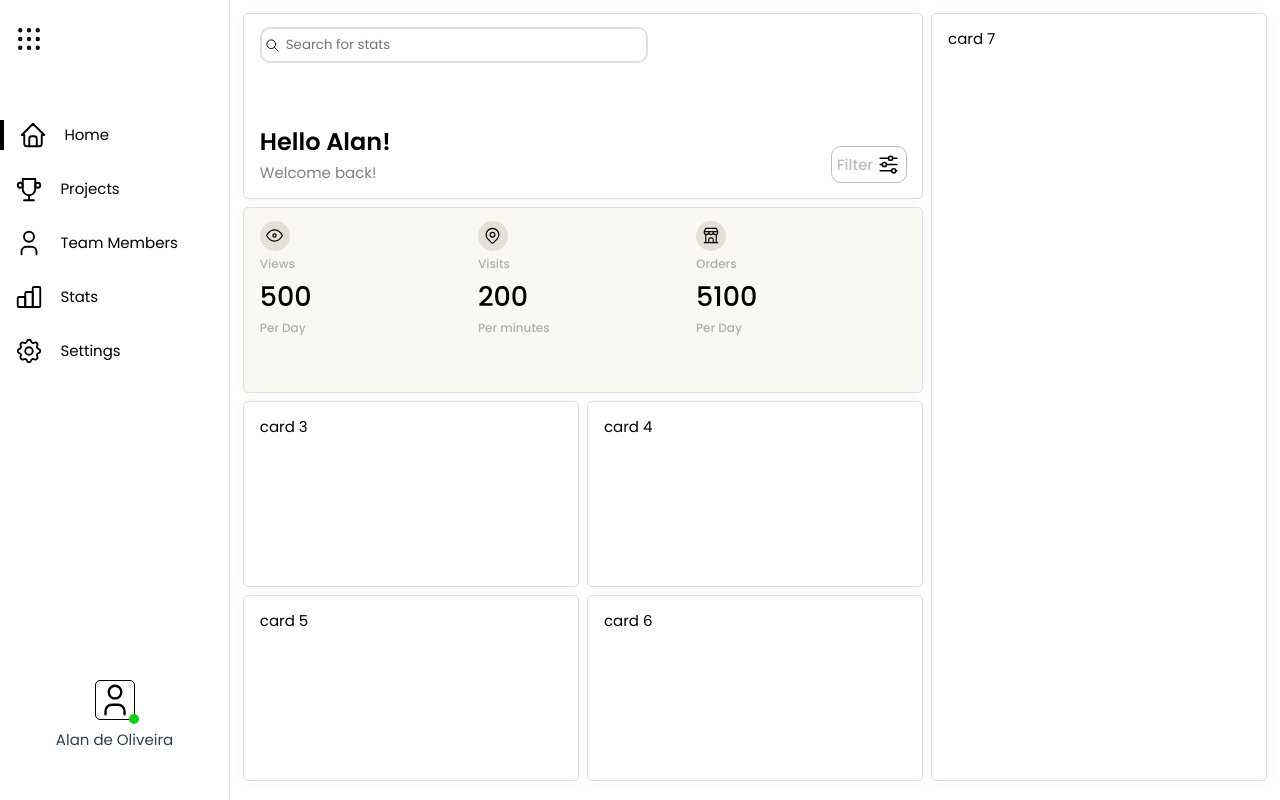
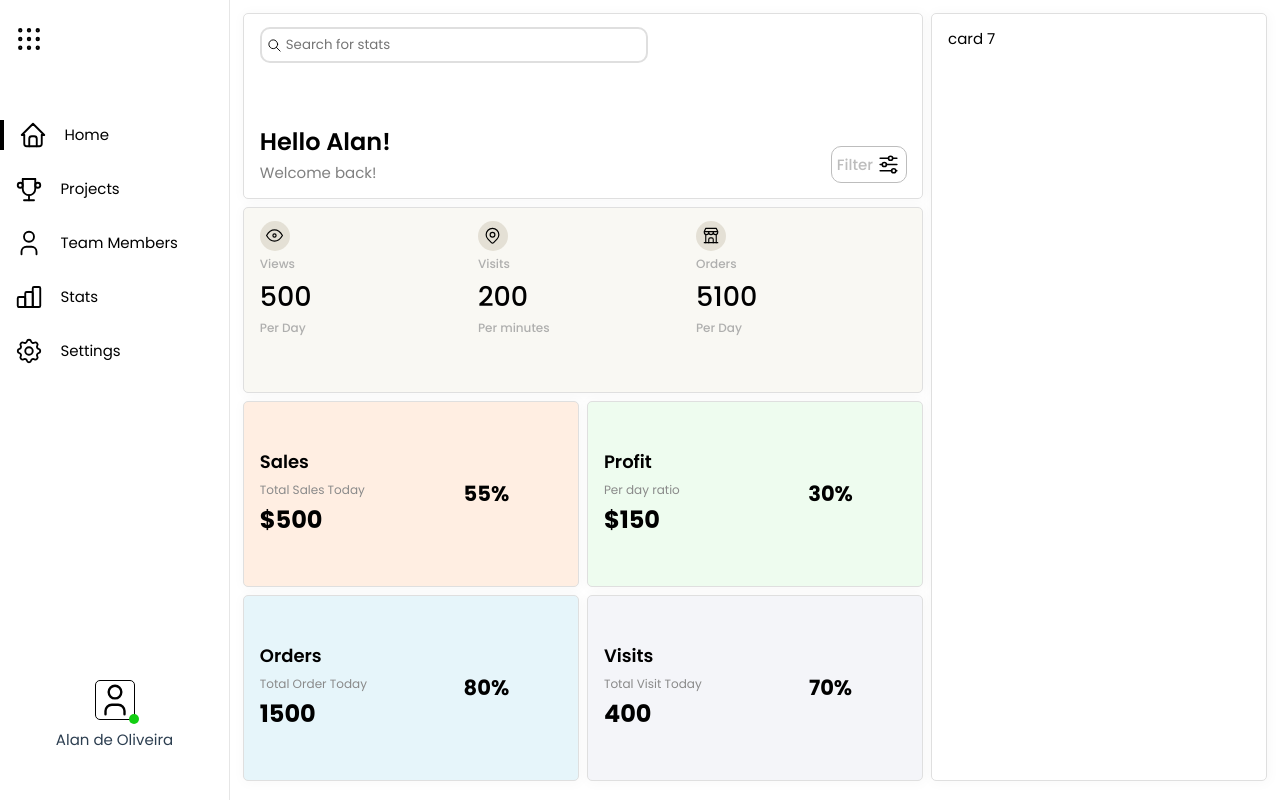
Before and after one commit to alalan55/DashBoard-vue3, a Vue app: page / in a window 1280 px wide. Built offline with nearby package versions, Linux system fonts and the light colour scheme.

Commit message:
Insere componentes 2, 3, 4, 5 e 6

```diff
--- a/src/components/template/HomeTemplate.vue
+++ b/src/components/template/HomeTemplate.vue
@@ -1,11 +1,9 @@
 <template>
   <div class="home-template">
-
     <div class="card-1">
       <div class="input">
         <input type="text" placeholder="Search for stats" />
-        <img src="@/assets/icons/search.svg" alt="search" class="icon-search">
-
+        <img src="@/assets/icons/search.svg" alt="search" class="icon-search" />
       </div>
       <div class="names">
         <span class="greeting">Hello Alan!</span>
@@ -13,17 +11,16 @@
       </div>
       <div class="btn-filter">
         <span>Filter</span>
-            <img src="@/assets/icons/filter.svg" alt="">
+        <img src="@/assets/icons/filter.svg" alt="" />
       </div>
     </div>
-
 
     <div class="card-2">
       <div class="card-2-content">
         <div class="item-card">
           <div class="img">
             <figure>
-                      <img src="@/assets/icons/eye.svg" alt="">
+              <img src="@/assets/icons/eye.svg" alt="" />
             </figure>
             <span class="sub-text">Views</span>
           </div>
@@ -35,7 +32,7 @@
         <div class="item-card">
           <div class="img">
             <figure>
-                      <img src="@/assets/icons/pin.svg" alt="">
+              <img src="@/assets/icons/pin.svg" alt="" />
             </figure>
             <span class="sub-text">Visits</span>
           </div>
@@ -47,7 +44,7 @@
         <div class="item-card">
           <div class="img">
             <figure>
-                      <img src="@/assets/icons/store.svg" alt="">
+              <img src="@/assets/icons/store.svg" alt="" />
             </figure>
             <span class="sub-text">Orders</span>
           </div>
@@ -59,20 +56,99 @@
       </div>
     </div>
 
+    <div class="card-3">
+      <div class="small-content-card">
+        <div class="conts">
+          <div>
+            <div class="title-small">
+              <span>Sales</span>
+            </div>
+          </div>
+          <div class="subtitle-small">
+            <span> Total Sales Today </span>
+          </div>
+          <div class="value-small">
+            <span> $500 </span>
+          </div>
+        </div>
 
+        <div>
+          <div class="percentage">
+            <span>55%</span>
+          </div>
+        </div>
+      </div>
+    </div>
 
+    <div class="card-4">
+       <div class="small-content-card">
+        <div class="conts">
+          <div>
+            <div class="title-small">
+              <span>Profit</span>
+            </div>
+          </div>
+          <div class="subtitle-small">
+            <span> Per day ratio </span>
+          </div>
+          <div class="value-small">
+            <span> $150 </span>
+          </div>
+        </div>
 
-    <div class="card-3">
-      <span>card 3</span>
+        <div>
+          <div class="percentage">
+            <span>30%</span>
           </div>
-    <div class="card-4">
-      <span>card 4</span>
         </div>
+      </div>
+    </div>
+
     <div class="card-5">
-      <span>card 5</span>
+      <div class="small-content-card">
+        <div class="conts">
+          <div>
+            <div class="title-small">
+              <span>Orders</span>
+            </div>
+          </div>
+          <div class="subtitle-small">
+            <span> Total Order Today </span>
+          </div>
+          <div class="value-small">
+            <span> 1500 </span>
+          </div>
+        </div>
+
+        <div>
+          <div class="percentage">
+            <span>80%</span>
+          </div>
+        </div>
+      </div>
     </div>
     <div class="card-6">
-      <span>card 6</span>
+      <div class="small-content-card">
+        <div class="conts">
+          <div>
+            <div class="title-small">
+              <span>Visits</span>
+            </div>
+          </div>
+          <div class="subtitle-small">
+            <span> Total Visit Today </span>
+          </div>
+          <div class="value-small">
+            <span> 400 </span>
+          </div>
+        </div>
+
+        <div>
+          <div class="percentage">
+            <span>70%</span>
+          </div>
+        </div>
+      </div>
     </div>
     <div class="card-7">
       <span>card 7</span>
@@ -81,10 +157,10 @@
 </template>
 
 <style  scoped>
-.sub-text{
+.sub-text {
   font-weight: 500;
-    color:#afafae;
-    font-size: .8em;
+  color: #afafae;
+  font-size: 0.8em;
 }
 .home-template {
   color: black;
@@ -107,52 +183,125 @@
   padding: 0.8rem 1rem;
 }
 
+/* SMALL CONTENT STYLES */
+.small-content-card {
+  height: 100%;
+  display: flex;
+  align-items: center;
+  justify-content: space-between;
+  flex-wrap: wrap;
+}
+.small-content-card > div {
+  flex: 1 1 100px;
+  height: 100%;
+
+}
+.small-content-card .conts{
+  display: flex;
+  flex-direction: column;
+  justify-content: center;
+}
+.small-content-card .conts .title-small span{
+  font-weight: 600;
+  font-size: 1.2em;
+}
+.small-content-card .conts .subtitle-small span{
+  font-size: .8em;
+  color: rgb(138, 138, 138);
+}
+.small-content-card .conts .value-small span{
+  font-size: 1.6em;
+  font-weight: 700;
+}
+
+.small-content-card .percentage{
+  display: flex;
+  align-items: center;
+  justify-content: center;
+  height: 100%;
+}
+.small-content-card .percentage span{
+  font-weight: 700;
+  font-size: 1.4em;
+}
+
+/* FIM SMALL CONTENT STYLES */
+
+
+
+
+/* CARD 3 */
+.card-3{
+  background: #ffeee2;
+}
+/* FIM DO CARD 3 */
+
+
+
+/* CARD 4 */
+.card-4{
+  background: #eefcef;
+}
+/* FIM DO CARD 4 */
+
+
+/* CARD 5 */
+.card-5{
+  background: #e6f5fa;
+}
+/* FIM DO CARD 5 */
+
+
+/* CARD 6 */
+.card-6{
+  background: #f4f5f9;
+}
+/* FIM DO CARD 6 */
+
+
+
 /* CARD 2 */
 .card-2 {
   grid-area: card-2;
   background: #f9f8f3;
 }
 
-.card-2-content{
+.card-2-content {
   display: flex;
   flex-wrap: wrap;
-    gap: .5rem;
+  gap: 0.5rem;
   align-items: center;
   justify-content: space-between;
 }
-.card-2-content >div {
-    flex: 1 1 200px;
+.card-2-content > div {
+  flex: 1 1 120px;
   display: flex;
   align-items: flex-start;
   justify-content: flex-start;
   flex-direction: column;
-
 }
-.card-2-content> div .img figure {
+.card-2-content > div .img figure {
   background: #e4e0d5;
   width: 30px;
   height: 30px;
-    padding: .2rem;
+  padding: 0.2rem;
   border-radius: 50%;
   display: flex;
   align-items: center;
   justify-content: center;
 }
-.card-2-content> div .img figure  img{
+.card-2-content > div .img figure img {
   width: 80%;
 }
-.card-2-content> div .value span{
+.card-2-content > div .value span {
   display: block;
 }
-.card-2-content> div .value .value-title{
+.card-2-content > div .value .value-title {
   font-size: 1.8em;
   font-weight: 500;
 }
 
-
 /* FIM DO CARD 2 */
-
-
 
 /* CARD 1 */
 .card-1 {
@@ -164,40 +313,40 @@
   justify-content: space-between;
 }
 
-.card-1 .input{
+.card-1 .input {
   width: 60%;
   position: relative;
 }
-.card-1 .input input{
+.card-1 .input input {
   width: 100%;
-    padding: .4rem .2rem .4rem 1.5rem;
+  padding: 0.4rem 0.2rem 0.4rem 1.5rem;
   border-radius: 10px;
   border: 2px solid rgb(223, 223, 223);
   outline: none;
 }
-.card-1  .btn-filter{
+.card-1 .btn-filter {
   border: 1px solid rgb(189, 189, 189);
   display: flex;
   align-items: center;
-    gap: .2rem;
+  gap: 0.2rem;
   position: absolute;
   bottom: 15px;
   right: 15px;
   border-radius: 10px;
-    padding: .3rem;
+  padding: 0.3rem;
   cursor: pointer;
 }
-.card-1  .btn-filter img{
+.card-1 .btn-filter img {
   width: 25px;
 }
-.card-1  .btn-filter span{
+.card-1 .btn-filter span {
   font-weight: 500;
- color:rgb(189, 189, 189);
+  color: rgb(189, 189, 189);
 }
-.card-1 .input .icon-search{
+.card-1 .input .icon-search {
   width: 15px;
   position: absolute;
-    left: 5px;
+  left: 7px;
   top: 11px;
 }
 .card-1 .names span {
@@ -207,14 +356,10 @@
   font-weight: 600;
   font-size: 1.6em;
 }
-.card-1 .names .welcome{
+.card-1 .names .welcome {
   color: grey;
 }
 /* FIM DO CARD 1 */
-
-
-
-
 
 .card-3 {
   grid-area: card-3;
@@ -232,7 +377,6 @@
   grid-area: card-7;
 }
 
-
 @media screen and (max-width: 800px) {
   .home-template {
     grid-template-columns: repeat(2, 1fr);
```
Lines whose indentation alone changed are shown as unchanged.
